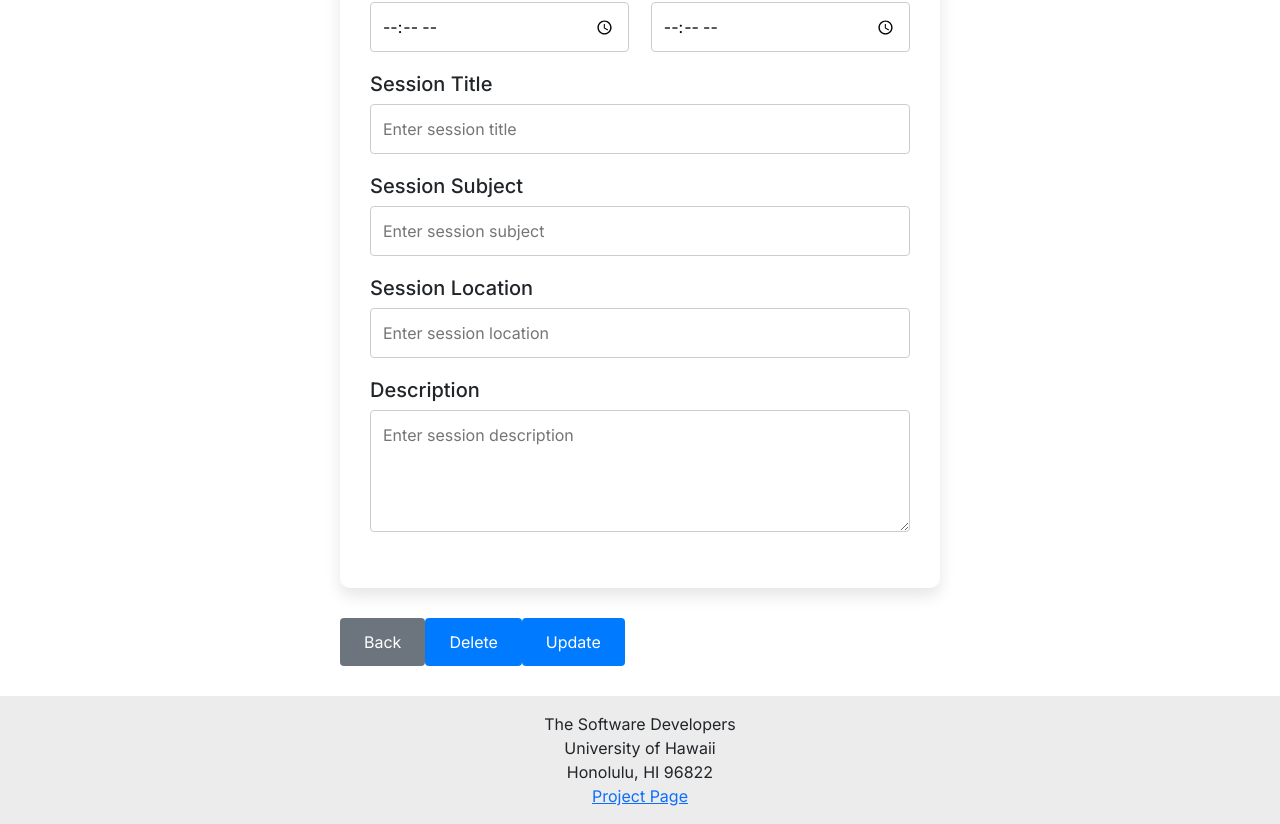
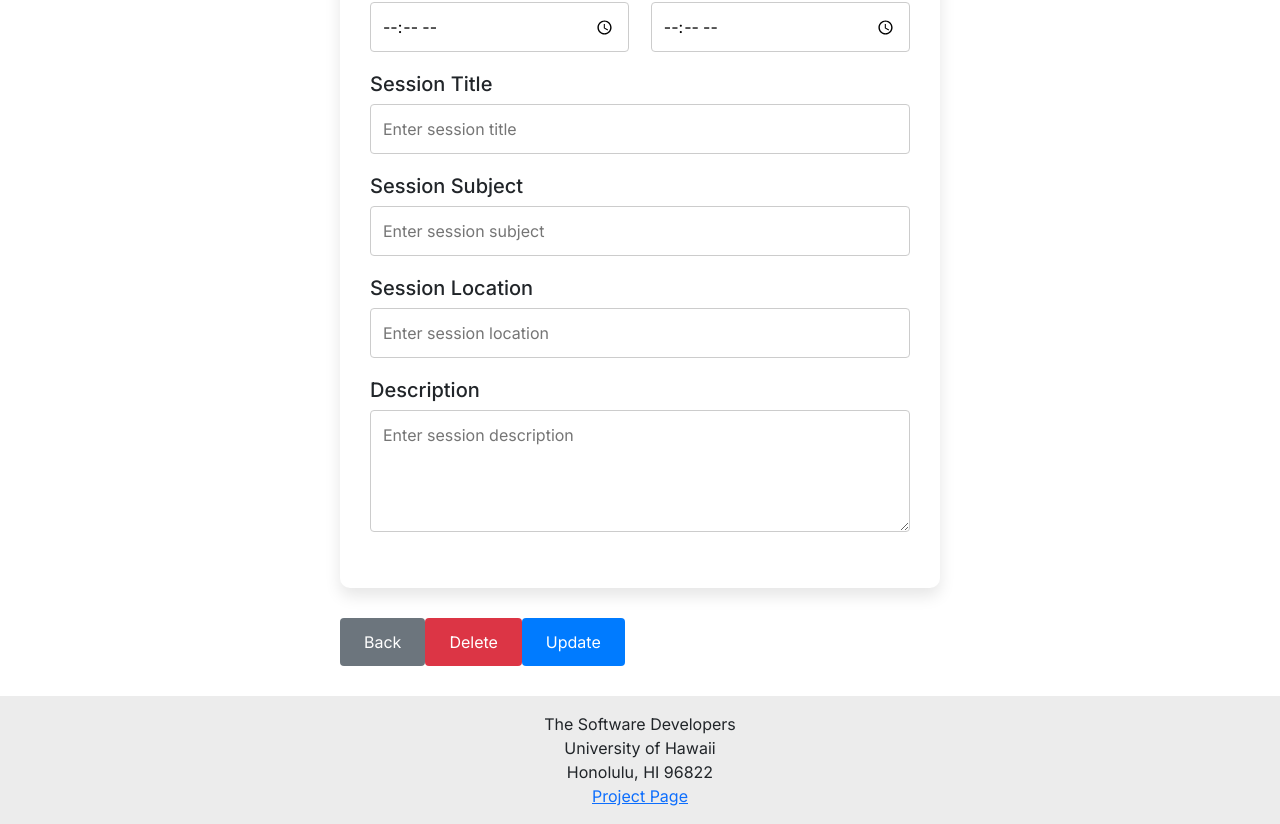
Before and after one commit to hoangv11/TheSoftwareDevelopers, a Next.js app: page /editsession in a window 1280 px wide. Shown: the part 313-1137 px from the top of the page. Built offline with nearby package versions, Linux system fonts and the light colour scheme; no server answers.

Commit message:
Fixed redirection, changed delete button styling

```diff
--- a/src/app/editsession/page.tsx
+++ b/src/app/editsession/page.tsx
@@ -6,7 +6,10 @@ import { useForm, Controller } from 'react-hook-form';
 import DatePicker from 'react-datepicker';
 import { Form, Button } from 'react-bootstrap';
 import swal from 'sweetalert';
-import { getSessionById, updateSession } from '../../lib/dbActions';
+import {
+  getSessionById,
+  updateSession,
+} from '../../lib/dbActions';
 import styles from '../../styles/sessionpage.module.css';
 
 interface FormData {
@@ -203,18 +206,32 @@ const EditSession = () => {
               Back
             </Button>
             <Button
+              type="button"
               variant="danger"
-              as="a"
-              href="../sessions"
-              className={styles.submitButton}
+              className={styles.deleteButton}
+              onClick={() => {
+                swal({
+                  title: 'Are you sure?',
+                  text: 'Once deleted, you will not be able to recover this session!',
+                  icon: 'warning',
+                  buttons: ['Cancel', 'Delete'],
+                  dangerMode: true,
+                }).then(async (willDelete) => {
+                  if (willDelete) {
+                    swal('Your session has been deleted!', {
+                      icon: 'success',
+                    });
+                  } else {
+                    swal('Cancelled Deletion!');
+                  }
+                });
+              }}
             >
               Delete
             </Button>
             <Button
               type="submit"
               variant="primary"
-              as="a"
-              href="../sessions"
               className={styles.submitButton}
             >
               Update
--- a/src/lib/dbActions.ts
+++ b/src/lib/dbActions.ts
@@ -181,6 +181,8 @@ export async function updateSession(
       },
     },
   });
+
+  return redirect('/sessions');
 }
 
 export async function getSessionById(id: number) {
--- a/src/styles/sessionpage.module.css
+++ b/src/styles/sessionpage.module.css
@@ -145,3 +145,18 @@
 .submitButton:hover {
   background-color: #0056b3;
 }
+
+.deleteButton {
+  background-color: #dc3545;
+  color: #fff;
+  padding: 12px 24px;
+  border: none;
+  border-radius: 4px;
+  cursor: pointer;
+  transition: background-color 0.3s;
+}
+
+.deleteButton:hover {
+  background-color: #bd2130;
+  color: #fff;
+}
```
